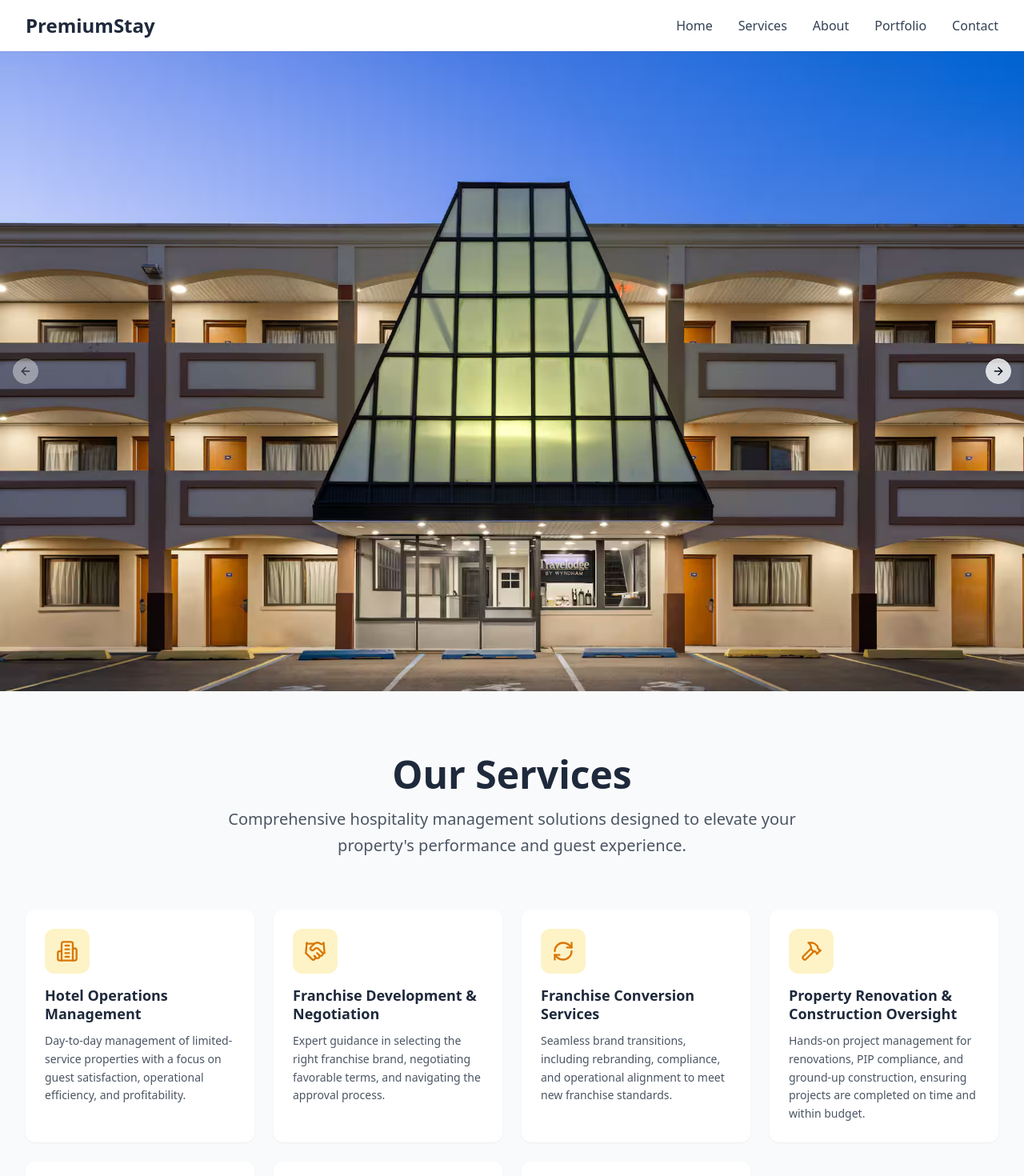
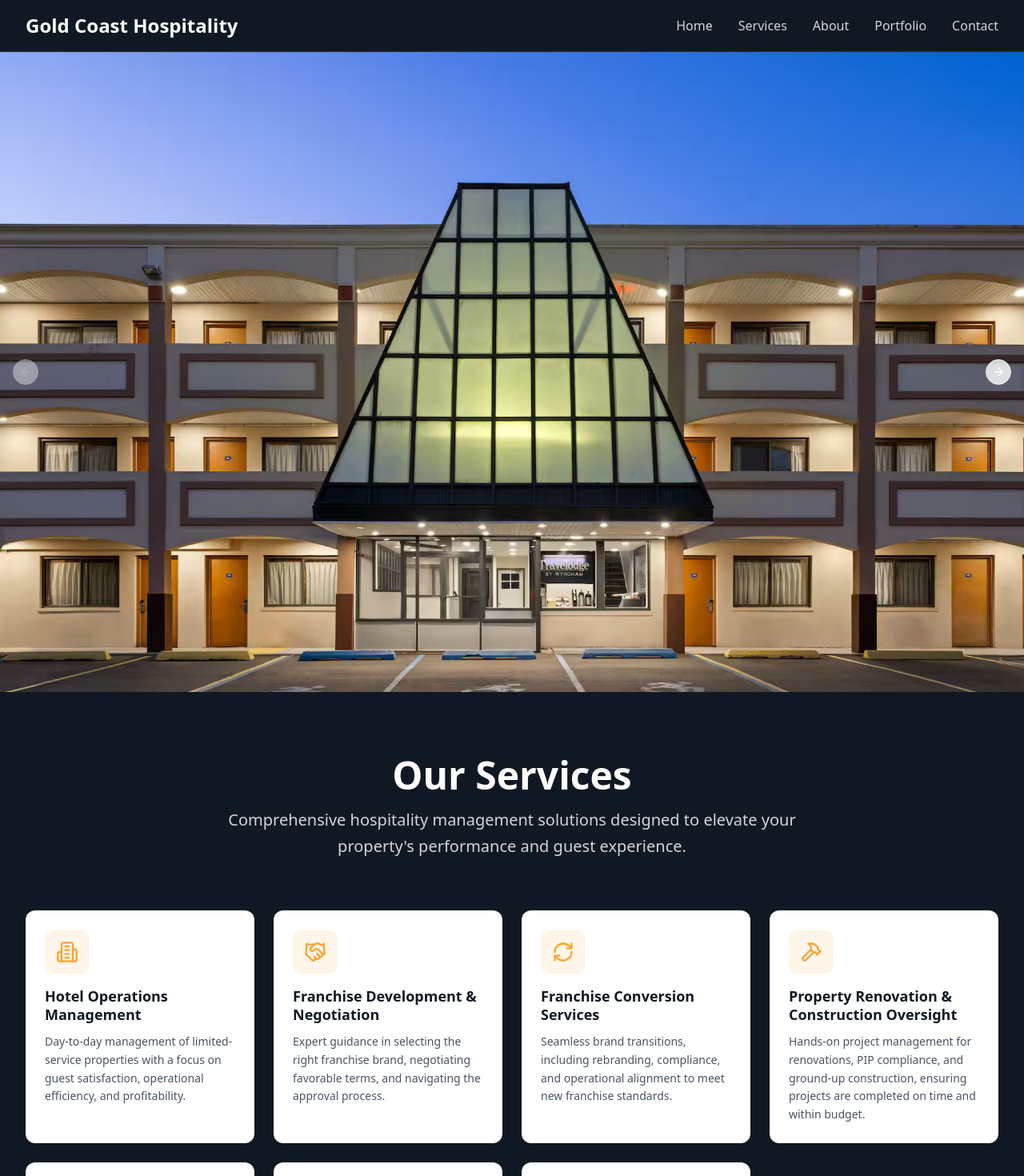
Before and after one commit to Hinal-dev/aimbridge-mimic-builder, a React (Vite) app: page / in a window 1280 px wide. Shown: the top 1470 px of the page at 80% size. Built offline with nearby package versions, Linux system fonts and the light colour scheme.

Commit message:
Refactor: Apply color scheme
Implement the requested color scheme using the provided hex codes.

```diff
--- a/src/components/Footer.tsx
+++ b/src/components/Footer.tsx
@@ -3,25 +3,25 @@ import { Facebook, Twitter, Instagram, Linkedin } from 'lucide-react';
 
 const Footer = () => {
   return (
-    <footer className="bg-slate-900 text-gray-300 py-12">
+    <footer className="bg-[#101923] text-gray-300 py-12 border-t border-white/10">
       <div className="max-w-7xl mx-auto px-4 sm:px-6 lg:px-8">
         <div className="grid md:grid-cols-4 gap-8">
           <div>
-            <h3 className="text-2xl font-bold text-white mb-4">PremiumStay</h3>
+            <h3 className="text-2xl font-bold text-white mb-4">Gold Coast Hospitality</h3>
             <p className="text-gray-400 leading-relaxed mb-6">
               Elevating hospitality experiences through exceptional management and innovative solutions.
             </p>
             <div className="flex space-x-4">
-              <a href="#" className="bg-slate-800 p-2 rounded-lg hover:bg-amber-600 transition-colors duration-200">
+              <a href="#" className="bg-white/10 p-2 rounded-lg hover:bg-[#FFA233] transition-colors duration-200">
                 <Facebook size={20} />
               </a>
-              <a href="#" className="bg-slate-800 p-2 rounded-lg hover:bg-amber-600 transition-colors duration-200">
+              <a href="#" className="bg-white/10 p-2 rounded-lg hover:bg-[#FFA233] transition-colors duration-200">
                 <Twitter size={20} />
               </a>
-              <a href="#" className="bg-slate-800 p-2 rounded-lg hover:bg-amber-600 transition-colors duration-200">
+              <a href="#" className="bg-white/10 p-2 rounded-lg hover:bg-[#FFA233] transition-colors duration-200">
                 <Instagram size={20} />
               </a>
-              <a href="#" className="bg-slate-800 p-2 rounded-lg hover:bg-amber-600 transition-colors duration-200">
+              <a href="#" className="bg-white/10 p-2 rounded-lg hover:bg-[#FFA233] transition-colors duration-200">
                 <Linkedin size={20} />
               </a>
             </div>
@@ -30,36 +30,35 @@ const Footer = () => {
           <div>
             <h4 className="text-lg font-semibold text-white mb-4">Services</h4>
             <ul className="space-y-2">
-              <li><a href="#" className="hover:text-amber-400 transition-colors duration-200">Property Management</a></li>
-              <li><a href="#" className="hover:text-amber-400 transition-colors duration-200">Staff Training</a></li>
-              <li><a href="#" className="hover:text-amber-400 transition-colors duration-200">Revenue Optimization</a></li>
-              <li><a href="#" className="hover:text-amber-400 transition-colors duration-200">Quality Assurance</a></li>
+              <li><a href="#" className="hover:text-[#FFA233] transition-colors duration-200">Property Management</a></li>
+              <li><a href="#" className="hover:text-[#FFA233] transition-colors duration-200">Staff Training</a></li>
+              <li><a href="#" className="hover:text-[#FFA233] transition-colors duration-200">Revenue Optimization</a></li>
+              <li><a href="#" className="hover:text-[#FFA233] transition-colors duration-200">Quality Assurance</a></li>
             </ul>
           </div>
 
           <div>
             <h4 className="text-lg font-semibold text-white mb-4">Company</h4>
             <ul className="space-y-2">
-              <li><a href="#" className="hover:text-amber-400 transition-colors duration-200">About Us</a></li>
-              <li><a href="#" className="hover:text-amber-400 transition-colors duration-200">Careers</a></li>
-              <li><a href="#" className="hover:text-amber-400 transition-colors duration-200">News & Events</a></li>
-              <li><a href="#" className="hover:text-amber-400 transition-colors duration-200">Partnerships</a></li>
+              <li><a href="#" className="hover:text-[#FFA233] transition-colors duration-200">About Us</a></li>
+              <li><a href="#" className="hover:text-[#FFA233] transition-colors duration-200">Careers</a></li>
+              <li><a href="#" className="hover:text-[#FFA233] transition-colors duration-200">News & Events</a></li>
+              <li><a href="#" className="hover:text-[#FFA233] transition-colors duration-200">Partnerships</a></li>
             </ul>
           </div>
 
           <div>
             <h4 className="text-lg font-semibold text-white mb-4">Contact</h4>
             <div className="space-y-2">
-              <p>123 Hospitality Avenue</p>
-              <p>New York, NY 10001</p>
+              <p>Long Island, New York</p>
               <p>+1 (555) 123-4567</p>
-              <p>contact@premiumstay.com</p>
+              <p>info@goldcoasthm.com</p>
             </div>
           </div>
         </div>
 
-        <div className="border-t border-slate-800 mt-8 pt-8 text-center">
-          <p>&copy; 2024 PremiumStay. All rights reserved.</p>
+        <div className="border-t border-white/10 mt-8 pt-8 text-center">
+          <p>&copy; 2024 Gold Coast Hospitality Management. All rights reserved.</p>
         </div>
       </div>
     </footer>
--- a/src/components/Navbar.tsx
+++ b/src/components/Navbar.tsx
@@ -6,27 +6,27 @@ const Navbar = () => {
   const [isOpen, setIsOpen] = useState(false);
 
   return (
-    <nav className="bg-white shadow-sm sticky top-0 z-50">
+    <nav className="bg-[#101923] shadow-sm sticky top-0 z-50 border-b border-white/10">
       <div className="max-w-7xl mx-auto px-4 sm:px-6 lg:px-8">
         <div className="flex justify-between items-center py-4">
           <div className="flex-shrink-0">
-            <h1 className="text-2xl font-bold text-slate-800">PremiumStay</h1>
+            <h1 className="text-2xl font-bold text-white">Gold Coast Hospitality</h1>
           </div>
 
           <div className="hidden md:block">
             <div className="ml-10 flex items-baseline space-x-8">
-              <a href="#home" className="text-slate-700 hover:text-amber-600 transition-colors duration-200 font-medium">Home</a>
-              <a href="#services" className="text-slate-700 hover:text-amber-600 transition-colors duration-200 font-medium">Services</a>
-              <a href="#about" className="text-slate-700 hover:text-amber-600 transition-colors duration-200 font-medium">About</a>
-              <a href="#portfolio" className="text-slate-700 hover:text-amber-600 transition-colors duration-200 font-medium">Portfolio</a>
-              <a href="#contact" className="text-slate-700 hover:text-amber-600 transition-colors duration-200 font-medium">Contact</a>
+              <a href="#home" className="text-gray-300 hover:text-[#FFA233] transition-colors duration-200 font-medium">Home</a>
+              <a href="#services" className="text-gray-300 hover:text-[#FFA233] transition-colors duration-200 font-medium">Services</a>
+              <a href="#about" className="text-gray-300 hover:text-[#FFA233] transition-colors duration-200 font-medium">About</a>
+              <a href="#portfolio" className="text-gray-300 hover:text-[#FFA233] transition-colors duration-200 font-medium">Portfolio</a>
+              <a href="#contact" className="text-gray-300 hover:text-[#FFA233] transition-colors duration-200 font-medium">Contact</a>
             </div>
           </div>
 
           <div className="md:hidden">
             <button
               onClick={() => setIsOpen(!isOpen)}
-              className="text-slate-700 hover:text-amber-600 transition-colors duration-200"
+              className="text-gray-300 hover:text-[#FFA233] transition-colors duration-200"
             >
               {isOpen ? <X size={24} /> : <Menu size={24} />}
             </button>
@@ -36,11 +36,11 @@ const Navbar = () => {
         {isOpen && (
           <div className="md:hidden pb-4">
             <div className="flex flex-col space-y-3">
-              <a href="#home" className="text-slate-700 hover:text-amber-600 transition-colors duration-200 font-medium">Home</a>
-              <a href="#services" className="text-slate-700 hover:text-amber-600 transition-colors duration-200 font-medium">Services</a>
-              <a href="#about" className="text-slate-700 hover:text-amber-600 transition-colors duration-200 font-medium">About</a>
-              <a href="#portfolio" className="text-slate-700 hover:text-amber-600 transition-colors duration-200 font-medium">Portfolio</a>
-              <a href="#contact" className="text-slate-700 hover:text-amber-600 transition-colors duration-200 font-medium">Contact</a>
+              <a href="#home" className="text-gray-300 hover:text-[#FFA233] transition-colors duration-200 font-medium">Home</a>
+              <a href="#services" className="text-gray-300 hover:text-[#FFA233] transition-colors duration-200 font-medium">Services</a>
+              <a href="#about" className="text-gray-300 hover:text-[#FFA233] transition-colors duration-200 font-medium">About</a>
+              <a href="#portfolio" className="text-gray-300 hover:text-[#FFA233] transition-colors duration-200 font-medium">Portfolio</a>
+              <a href="#contact" className="text-gray-300 hover:text-[#FFA233] transition-colors duration-200 font-medium">Contact</a>
             </div>
           </div>
         )}
--- a/src/components/Services.tsx
+++ b/src/components/Services.tsx
@@ -41,13 +41,13 @@ const Services = () => {
   ];
 
   return (
-    <section id="services" className="py-20 bg-gray-50">
+    <section id="services" className="py-20 bg-[#101923]">
       <div className="max-w-7xl mx-auto px-4 sm:px-6 lg:px-8">
         <div className="text-center mb-16">
-          <h2 className="text-4xl md:text-5xl font-bold text-slate-800 mb-4">
+          <h2 className="text-4xl md:text-5xl font-bold text-white mb-4">
             Our Services
           </h2>
-          <p className="text-xl text-gray-600 max-w-3xl mx-auto leading-relaxed">
+          <p className="text-xl text-gray-300 max-w-3xl mx-auto leading-relaxed">
             Comprehensive hospitality management solutions designed to elevate your property's performance and guest experience.
           </p>
         </div>
@@ -58,10 +58,10 @@ const Services = () => {
               key={index}
               className="bg-white p-6 rounded-xl shadow-sm hover:shadow-xl transition-all duration-300 transform hover:-translate-y-2 group"
             >
-              <div className="bg-amber-100 w-14 h-14 rounded-xl flex items-center justify-center mb-4 group-hover:bg-amber-200 transition-colors duration-300">
-                <service.icon className="text-amber-600" size={28} />
+              <div className="bg-[#FFA233]/10 w-14 h-14 rounded-xl flex items-center justify-center mb-4 group-hover:bg-[#FFA233]/20 transition-colors duration-300">
+                <service.icon className="text-[#FFA233]" size={28} />
               </div>
-              <h3 className="text-lg font-bold text-slate-800 mb-3 leading-tight">{service.title}</h3>
+              <h3 className="text-lg font-bold text-[#101923] mb-3 leading-tight">{service.title}</h3>
               <p className="text-gray-600 leading-relaxed text-sm">{service.description}</p>
             </div>
           ))}
--- a/src/index.css
+++ b/src/index.css
@@ -1,3 +1,4 @@
+
 @tailwind base;
 @tailwind components;
 @tailwind utilities;
@@ -7,88 +8,85 @@
 @layer base {
   :root {
     --background: 0 0% 100%;
-    --foreground: 222.2 84% 4.9%;
+    --foreground: 210 22% 11%;
 
     --card: 0 0% 100%;
-    --card-foreground: 222.2 84% 4.9%;
+    --card-foreground: 210 22% 11%;
 
     --popover: 0 0% 100%;
-    --popover-foreground: 222.2 84% 4.9%;
+    --popover-foreground: 210 22% 11%;
 
-    --primary: 222.2 47.4% 11.2%;
-    --primary-foreground: 210 40% 98%;
+    --primary: 210 22% 11%;
+    --primary-foreground: 0 0% 98%;
 
-    --secondary: 210 40% 96.1%;
-    --secondary-foreground: 222.2 47.4% 11.2%;
+    --secondary: 210 40% 96%;
+    --secondary-foreground: 210 22% 11%;
 
-    --muted: 210 40% 96.1%;
-    --muted-foreground: 215.4 16.3% 46.9%;
+    --muted: 210 40% 96%;
+    --muted-foreground: 215 16% 47%;
 
-    --accent: 210 40% 96.1%;
-    --accent-foreground: 222.2 47.4% 11.2%;
+    --accent: 210 40% 96%;
+    --accent-foreground: 210 22% 11%;
 
-    --destructive: 0 84.2% 60.2%;
-    --destructive-foreground: 210 40% 98%;
+    --destructive: 0 84% 60%;
+    --destructive-foreground: 0 0% 98%;
 
-    --border: 214.3 31.8% 91.4%;
-    --input: 214.3 31.8% 91.4%;
-    --ring: 222.2 84% 4.9%;
+    --border: 214 32% 91%;
+    --input: 214 32% 91%;
+    --ring: 210 22% 11%;
 
     --radius: 0.5rem;
 
     --sidebar-background: 0 0% 98%;
+    --sidebar-foreground: 240 5% 26%;
+    --sidebar-primary: 240 6% 10%;
+    --sidebar-primary-foreground: 0 0% 98%;
+    --sidebar-accent: 240 5% 96%;
+    --sidebar-accent-foreground: 240 6% 10%;
+    --sidebar-border: 220 13% 91%;
+    --sidebar-ring: 217 91% 60%;
 
-    --sidebar-foreground: 240 5.3% 26.1%;
-
-    --sidebar-primary: 240 5.9% 10%;
-
-    --sidebar-primary-foreground: 0 0% 98%;
-
-    --sidebar-accent: 240 4.8% 95.9%;
-
-    --sidebar-accent-foreground: 240 5.9% 10%;
-
-    --sidebar-border: 220 13% 91%;
-
-    --sidebar-ring: 217.2 91.2% 59.8%;
+    /* Custom colors for the new scheme */
+    --dark-blue: 210 22% 11%;
+    --orange: 32 100% 60%;
   }
 
   .dark {
-    --background: 222.2 84% 4.9%;
-    --foreground: 210 40% 98%;
+    --background: 210 22% 11%;
+    --foreground: 0 0% 98%;
 
-    --card: 222.2 84% 4.9%;
-    --card-foreground: 210 40% 98%;
+    --card: 210 22% 11%;
+    --card-foreground: 0 0% 98%;
 
-    --popover: 222.2 84% 4.9%;
-    --popover-foreground: 210 40% 98%;
+    --popover: 210 22% 11%;
+    --popover-foreground: 0 0% 98%;
 
-    --primary: 210 40% 98%;
-    --primary-foreground: 222.2 47.4% 11.2%;
+    --primary: 0 0% 98%;
+    --primary-foreground: 210 22% 11%;
 
-    --secondary: 217.2 32.6% 17.5%;
-    --secondary-foreground: 210 40% 98%;
+    --secondary: 217 33% 18%;
+    --secondary-foreground: 0 0% 98%;
 
-    --muted: 217.2 32.6% 17.5%;
-    --muted-foreground: 215 20.2% 65.1%;
+    --muted: 217 33% 18%;
+    --muted-foreground: 215 20% 65%;
 
-    --accent: 217.2 32.6% 17.5%;
-    --accent-foreground: 210 40% 98%;
+    --accent: 217 33% 18%;
+    --accent-foreground: 0 0% 98%;
 
-    --destructive: 0 62.8% 30.6%;
-    --destructive-foreground: 210 40% 98%;
+    --destructive: 0 63% 31%;
+    --destructive-foreground: 0 0% 98%;
 
-    --border: 217.2 32.6% 17.5%;
-    --input: 217.2 32.6% 17.5%;
-    --ring: 212.7 26.8% 83.9%;
-    --sidebar-background: 240 5.9% 10%;
-    --sidebar-foreground: 240 4.8% 95.9%;
-    --sidebar-primary: 224.3 76.3% 48%;
+    --border: 217 33% 18%;
+    --input: 217 33% 18%;
+    --ring: 213 27% 84%;
+    --sidebar-background: 240 6% 10%;
+    --sidebar-foreground: 240 5% 96%;
+    --sidebar-primary: 224 76% 48%;
     --sidebar-primary-foreground: 0 0% 100%;
-    --sidebar-accent: 240 3.7% 15.9%;
-    --sidebar-accent-foreground: 240 4.8% 95.9%;
-    --sidebar-border: 240 3.7% 15.9%;
-    --sidebar-ring: 217.2 91.2% 59.8%;
+    --sidebar-accent: 240 4% 16%;
+    --sidebar-accent-foreground: 240 5% 96%;
+    --sidebar-border: 240 4% 16%;
+    --sidebar-ring: 217 91% 60%;
   }
 }
 
@@ -98,6 +96,6 @@
   }
 
   body {
-    @apply bg-background text-foreground;
+    @apply bg-[#101923] text-white;
   }
 }
```
Also changed, not shown: src/components/Contact.tsx (+17 -17 lines), src/components/Portfolio.tsx (+7 -7 lines).
